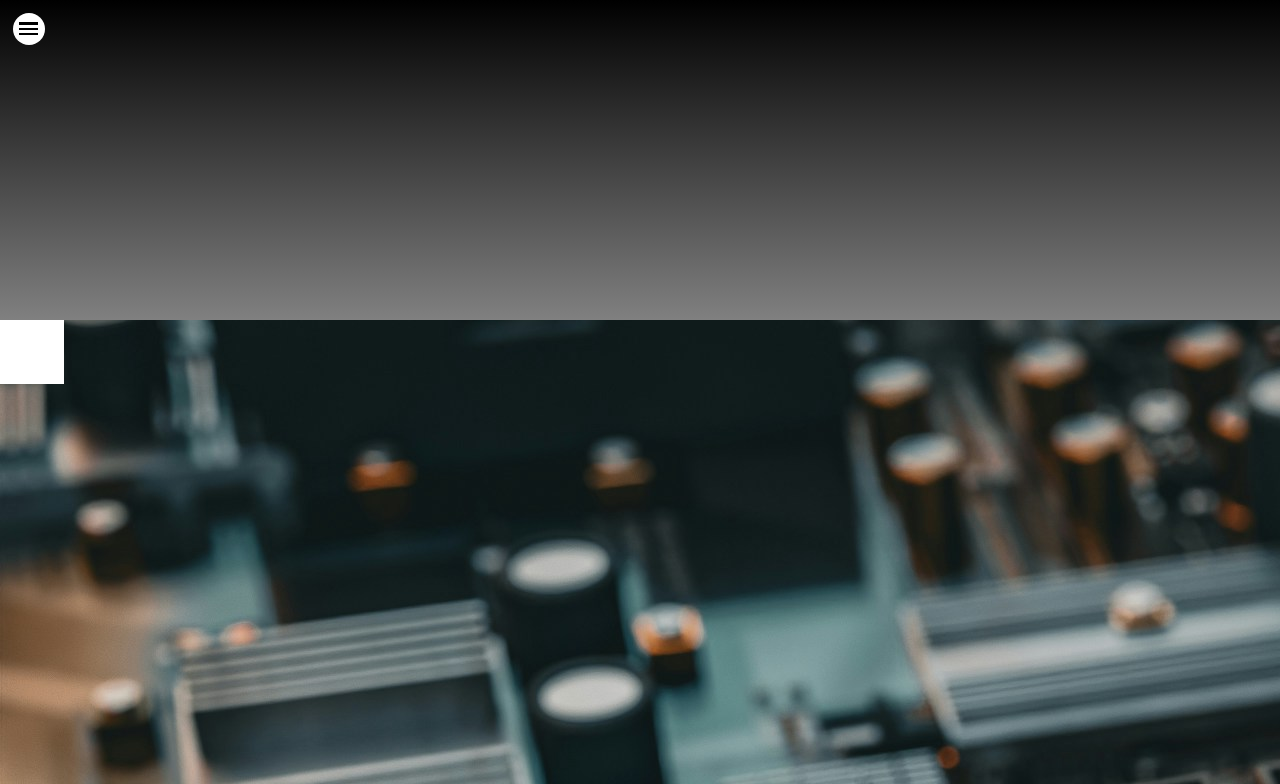
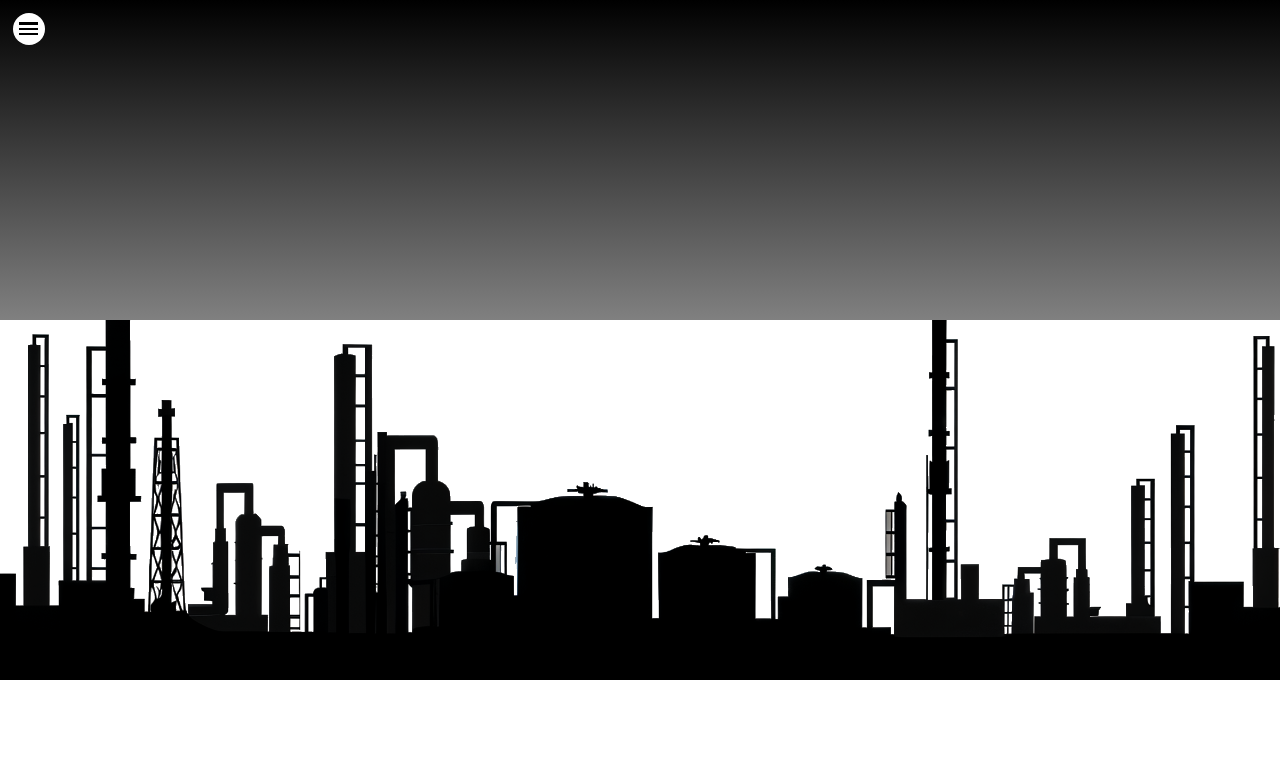
Before and after one commit to NicholasSMarshall/AlgorithmVisualizer, a plain HTML site: page index.html in a window 1280 px wide. Shown: the top 784 px of the page. Drawn offline with Linux system fonts and the light colour scheme.

Commit message:
more changes

```diff
--- a/index.html
+++ b/index.html
@@ -20,6 +20,12 @@
     </div>
     <div class = "about-section">
       <div class = "left-decor-0">
+
+      </div>
+      <div class = "factory-0">
+
+      </div>
+      <div class = "factory-1">
 
       </div>
     </div>
--- a/quicksort.js
+++ b/quicksort.js
@@ -154,12 +154,16 @@ document.getElementById("endDemoButton").addEventListener("click", async functio
 
 const leftDecor = document.querySelector(".left-decor-0");
 const backgroundTest1 = document.querySelector(".about-section");
+const factory0 = document.querySelector(".factory-0")
+const factory1 = document.querySelector(".factory-1")
 
 
 document.addEventListener('scroll', function(){
   let value = window.scrollY;
   leftDecor.style.marginTop = value/25 + 'vh';
-  backgroundTest1.style.marginTop = value/55 + 'vh';
+  //backgroundTest1.style.marginTop = value/55 + 'vh';
+  factory0.style.marginTop = value/65 + 'vh';
+  factory1.style.marginTop = value/45 + 'vh';
 
   console.log(value);
 });
--- a/stylesheet.css
+++ b/stylesheet.css
@@ -32,6 +32,23 @@
   cursor: pointer;
 }
 
+.factory-0{
+  background-image: url('/images/industrial-background-0.png');
+  width: 100%;
+  height: 45%;
+  background-size: cover;
+  background-position: center;
+  position: absolute;
+}
+
+.factory-1{
+  background-image: url('/images/industrial-background-0.png');
+  width: 100%;
+  height: 45%;
+  background-size: cover;
+  background-position: center;
+  position: absolute;
+}
 
 
 .sandwich-bar{
@@ -146,7 +163,7 @@
 }
 
 body{
-  background-image: url("./images/background-0.jpg");
+  /*background-image: url("./images/background-0.jpg");*/
   margin: 0;
   padding: 0;
 }
```
Also changed, not shown: images/2c7b6696-3caa-448b-b016-b2bf6d123271.png (added), images/gear-0.png (added), images/gear-1.png (added), images/industrial-background-0.png (added), images/industrial-background-1.jpg (added).
